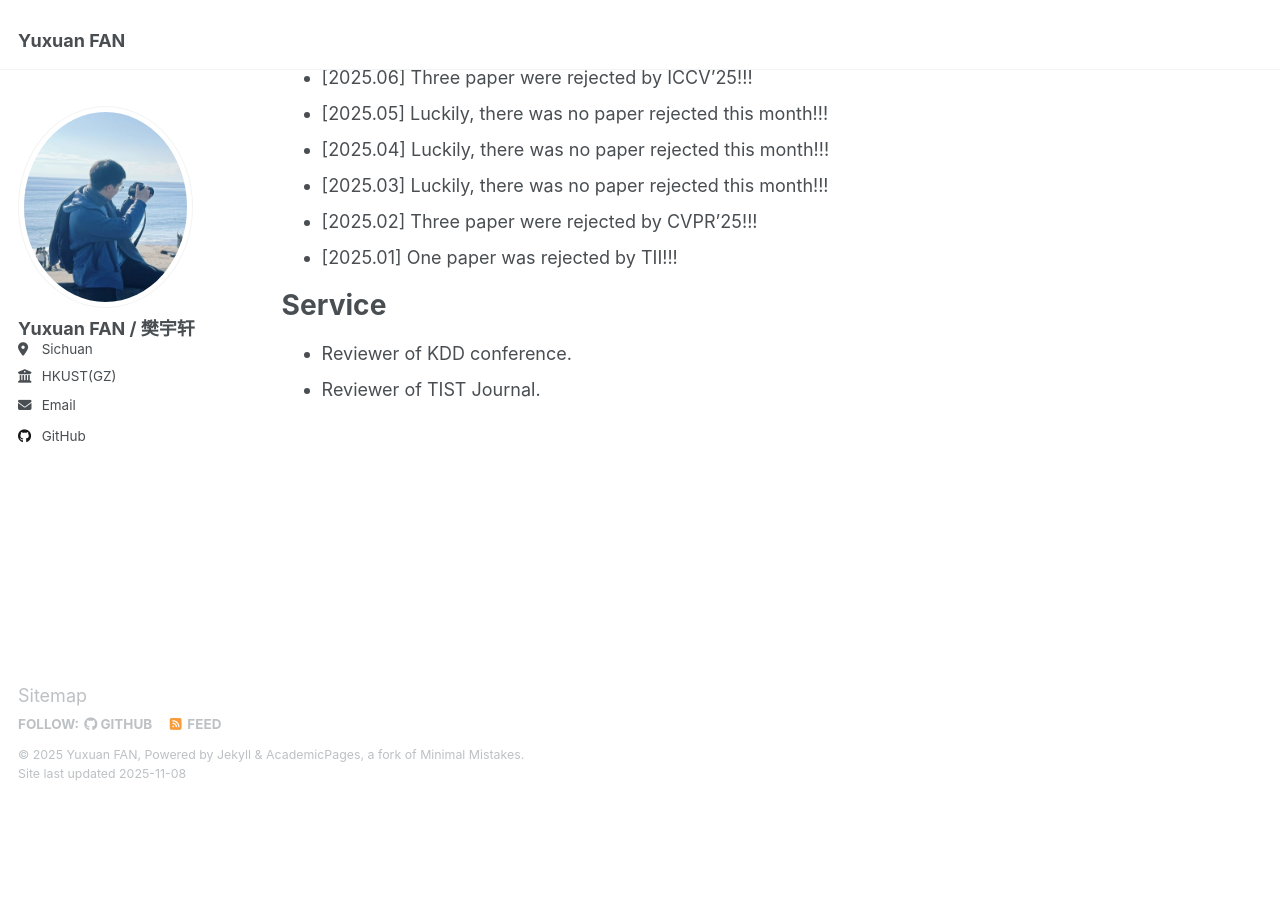
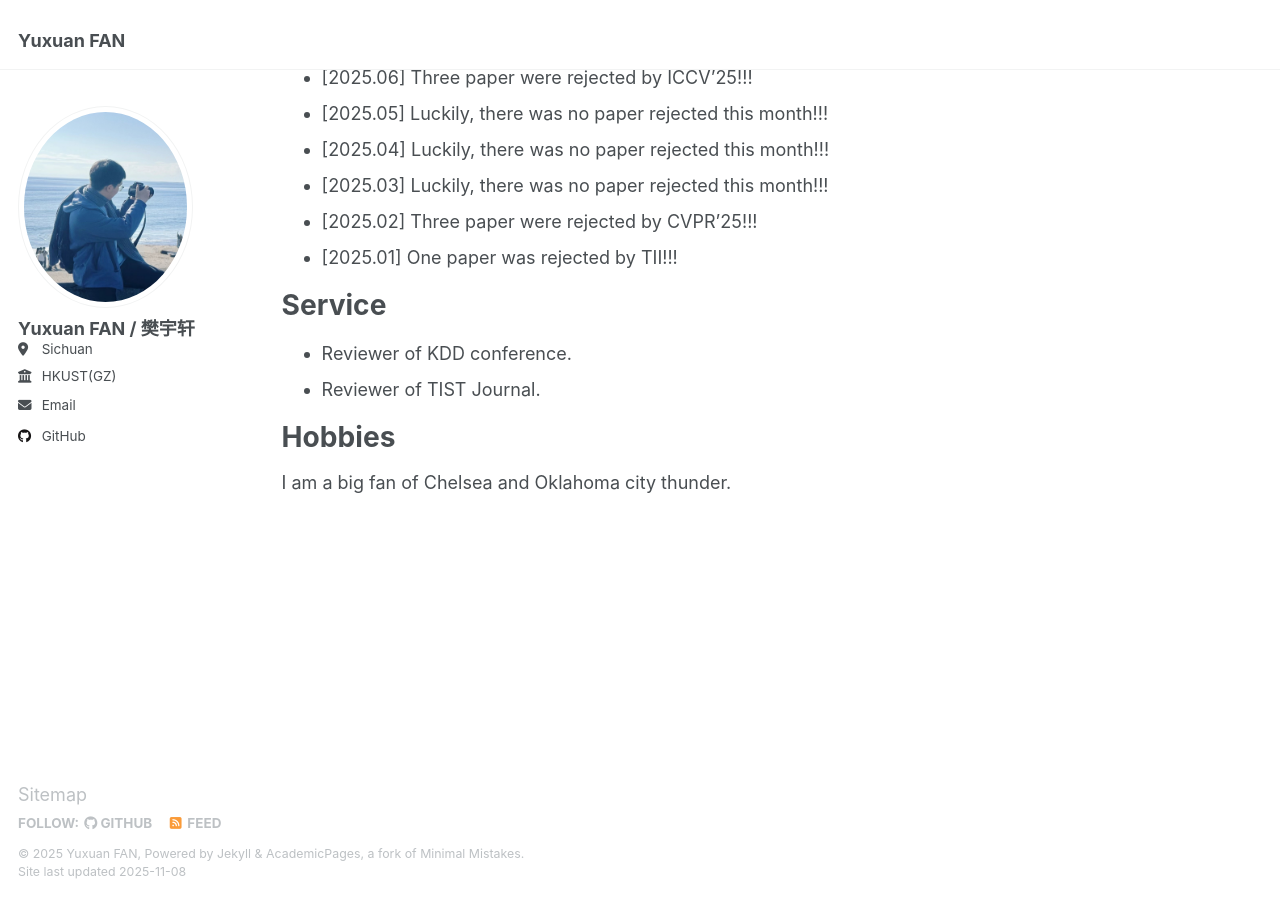
Before and after one commit to yuxuanfanOrion/yuxuanfanOrion.github.io, a Jekyll site: the page built from _pages/about.md, in a window 1280 px wide and 900 px high, scrolled down 694 px. Built offline with Jekyll 4.4.1, drawn with Linux system fonts in a browser that asks for light colours; before the commit the page ends 1496 px from its top, so only the background shows below that.

Commit message:
Add hobbies section to about page

```diff
--- a/_pages/about.md
+++ b/_pages/about.md
@@ -33,3 +33,6 @@ My current research interests include multimodal LLM, Video Understanding and Un
 # Service
 - Reviewer of KDD conference.
 - Reviewer of TIST Journal.
+
+# Hobbies
+I am a big fan of Chelsea and Oklahoma city thunder.
```
